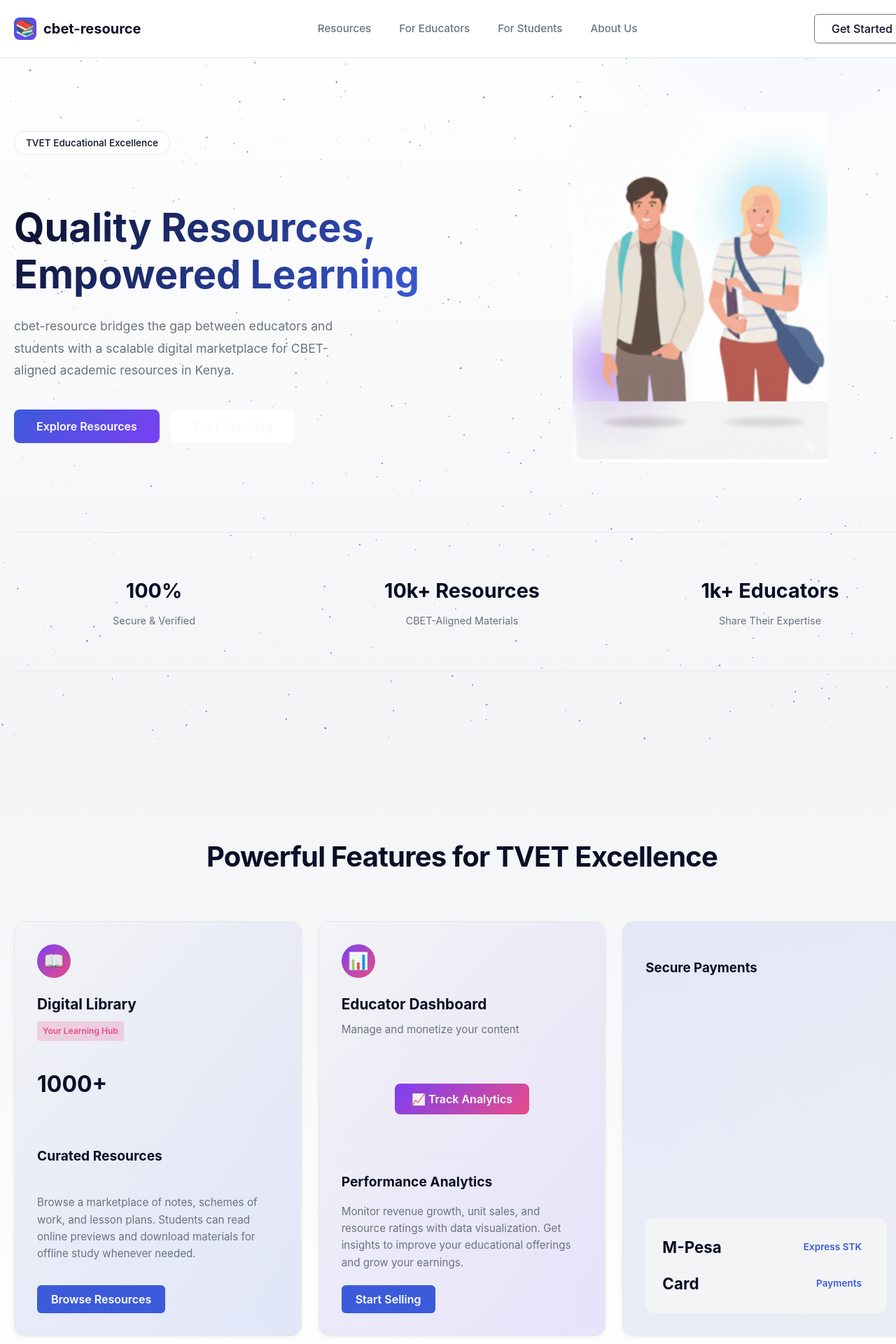
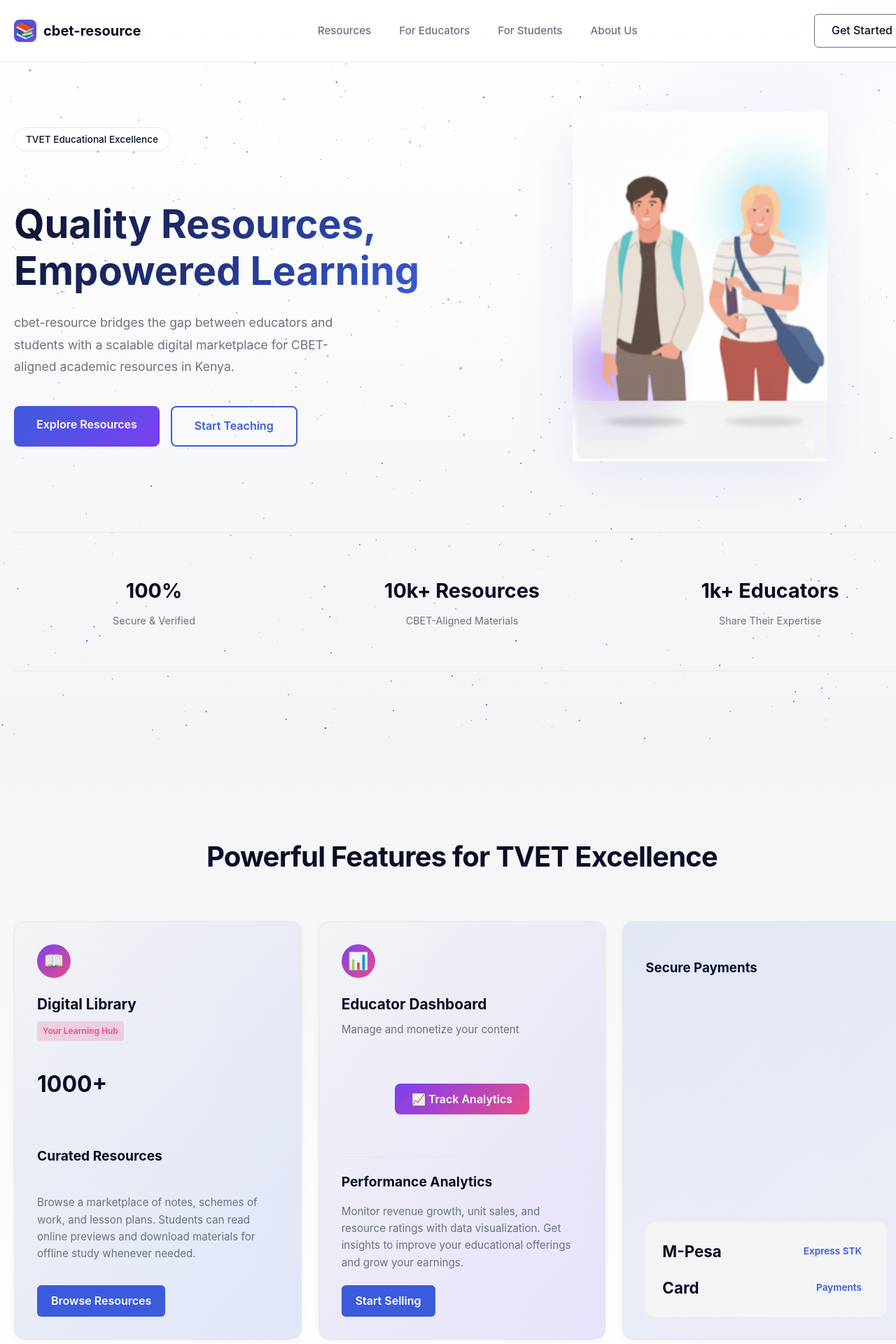
Before and after one commit to AlbertAmbani2/cbet-resource, a React (Vite) app: page / in a window 1280 px wide. Shown: the top 1920 px of the page at 70% size. Built offline with nearby package versions, Linux system fonts and the light colour scheme.

Commit message:
Updating navigation-links

```diff
--- a/src/components/FAQ.tsx
+++ b/src/components/FAQ.tsx
@@ -34,7 +34,7 @@ export default function FAQ() {
   ]
 
   return (
-    <section className="faq">
+    <section id="faq" className="faq">
       <div className="container">
         <h2 className="section-title">Frequently Asked Questions</h2>
 
--- a/src/components/Footer.tsx
+++ b/src/components/Footer.tsx
@@ -21,20 +21,20 @@ export default function Footer() {
           <div className="footer-section">
             <h4>Company</h4>
             <ul>
-              <li><a href="#about">About Us</a></li>
-              <li><a href="#mission">Our Mission</a></li>
-              <li><a href="#impact">Impact</a></li>
-              <li><a href="#team">Team</a></li>
+              <li><a href="#faq">About Us</a></li>
+              <li><a href="#resources">Resources</a></li>
+              <li><a href="#educators">For Educators</a></li>
+              <li><a href="#hero">Home</a></li>
             </ul>
           </div>
 
           <div className="footer-section">
             <h4>For Users</h4>
             <ul>
-              <li><a href="#for-students">For Students</a></li>
-              <li><a href="#for-educators">For Educators</a></li>
+              <li><a href="#resources">For Students</a></li>
+              <li><a href="#educators">For Educators</a></li>
               <li><a href="#resources">Browse Resources</a></li>
-              <li><a href="#dashboard">Dashboard</a></li>
+              <li><a href="#signup">Get Started</a></li>
             </ul>
           </div>
 
@@ -42,9 +42,9 @@ export default function Footer() {
             <h4>Resources</h4>
             <ul>
               <li><a href="#faq">FAQ</a></li>
-              <li><a href="#contact">Contact Us</a></li>
-              <li><a href="#guides">Guides</a></li>
-              <li><a href="#privacy">Privacy Policy</a></li>
+              <li><a href="#signup">Sign Up</a></li>
+              <li><a href="#resources">Resources</a></li>
+              <li><a href="#educators">Become Educator</a></li>
             </ul>
           </div>
 
--- a/src/components/Header.css
+++ b/src/components/Header.css
@@ -32,6 +32,11 @@
   text-decoration: none;
   cursor: pointer;
   min-width: fit-content;
+  transition: color 0.3s ease;
+}
+
+.logo:hover {
+  color: var(--accent-blue);
 }
 
 .logo-icon {
@@ -70,6 +75,7 @@
 }
 
 .btn-download {
+  display: inline-block;
   padding: 10px 24px;
   background: transparent;
   border: 1px solid var(--text-secondary);
@@ -77,11 +83,15 @@
   border-radius: 6px;
   font-weight: 500;
   white-space: nowrap;
+  text-decoration: none;
+  transition: all 0.3s ease;
 }
 
 .btn-download:hover {
   border-color: var(--accent-blue);
   color: var(--accent-blue);
+  color: white;
+
 }
 
 @media (max-width: 1024px) {
--- a/src/components/Header.tsx
+++ b/src/components/Header.tsx
@@ -5,19 +5,19 @@ export default function Header() {
     <header className="header">
       <div className="container">
         <div className="header-content">
-          <div className="logo">
+          <a href="#hero" className="logo">
             <div className="logo-icon">📚</div>
             <span className="logo-text">cbet-resource</span>
-          </div>
+          </a>
 
           <nav className="nav-menu">
             <a href="#resources">Resources</a>
             <a href="#educators">For Educators</a>
             <a href="#students">For Students</a>
-            <a href="#about">About Us</a>
+            <a href="#faq">About Us</a>
           </nav>
 
-          <button className="btn-download">Get Started</button>
+          <a href="#signup" className="btn-download">Get Started</a>
         </div>
       </div>
     </header>
--- a/src/components/Hero.css
+++ b/src/components/Hero.css
@@ -79,6 +79,7 @@
 }
 
 .btn-primary {
+  display: inline-block;
   padding: 14px 32px;
   background: linear-gradient(135deg, var(--accent-blue), var(--accent-purple));
   border: none;
@@ -87,6 +88,7 @@
   font-weight: 600;
   cursor: pointer;
   transition: all 0.3s ease;
+  text-decoration: none;
 }
 
 .btn-primary:hover {
@@ -95,25 +97,30 @@
 }
 
 .btn-secondary {
+  display: inline-block;
   padding: 14px 32px;
-  background: white;
-  border: none;
-  color: var(--dark-bg);
+  background: transparent;
+  border: 2px solid var(--accent-blue);
+  color: var(--accent-blue);
   border-radius: 8px;
   font-weight: 600;
   cursor: pointer;
   transition: all 0.3s ease;
+  text-decoration: none;
 }
 
 .btn-secondary:hover {
-  background: var(--text-light);
+  background: var(--accent-blue);
+  color: white;
   transform: translateY(-3px);
+  box-shadow: 0 10px 30px rgba(59, 91, 219, 0.3);
 }
 
 .hero-right {
   display: flex;
   justify-content: center;
   align-items: center;
+  perspective: 1000px;
 }
 
 .hero-image {
@@ -122,6 +129,34 @@
   width: 100%;
   max-height: 500px;
   object-fit: contain;
+  animation: float 6s ease-in-out infinite, fadeInScale 0.8s ease-out;
+  filter: drop-shadow(0 20px 40px rgba(59, 91, 219, 0.1));
+}
+
+@keyframes float {
+  0%, 100% {
+    transform: translateY(0px) rotateZ(0deg);
+  }
+  25% {
+    transform: translateY(-8px) rotateZ(0.5deg);
+  }
+  50% {
+    transform: translateY(-12px) rotateZ(0deg);
+  }
+  75% {
+    transform: translateY(-8px) rotateZ(-0.5deg);
+  }
+}
+
+@keyframes fadeInScale {
+  0% {
+    opacity: 0;
+    transform: scale(0.95);
+  }
+  100% {
+    opacity: 1;
+    transform: scale(1);
+  }
 }
 
 .stats-section {
@@ -163,6 +198,7 @@
 
   .hero-image {
     max-height: 400px;
+    animation: float 6s ease-in-out infinite, fadeInScale 0.8s ease-out;
   }
 
   .stats-section {
@@ -185,6 +221,7 @@
 
   .hero-image {
     max-height: 300px;
+    animation: float 6s ease-in-out infinite, fadeInScale 0.8s ease-out;
   }
 
   .stats-section {
--- a/src/components/Hero.tsx
+++ b/src/components/Hero.tsx
@@ -3,7 +3,7 @@ import { SparklesCore } from './ui/sparkles'
 
 export default function Hero() {
   return (
-    <section className="hero">
+    <section id="hero" className="hero">
       <div className="hero-particles">
         <SparklesCore
           id="hero-sparkles"
@@ -27,8 +27,8 @@ export default function Hero() {
               digital marketplace for CBET-aligned academic resources in Kenya.
             </p>
             <div className="hero-buttons">
-              <button className="btn-primary">Explore Resources</button>
-              <button className="btn-secondary">Start Teaching</button>
+              <a href="#resources" className="btn-primary">Explore Resources</a>
+              <a href="#educators" className="btn-secondary">Start Teaching</a>
             </div>
           </div>
 
--- a/src/components/Payment.css
+++ b/src/components/Payment.css
@@ -62,6 +62,7 @@
 }
 
 .btn-start {
+  display: inline-block;
   padding: 14px 32px;
   background: var(--accent-blue);
   border: none;
@@ -70,6 +71,7 @@
   font-weight: 600;
   cursor: pointer;
   transition: all 0.3s ease;
+  text-decoration: none;
 }
 
 .btn-start:hover {
--- a/src/components/Payment.tsx
+++ b/src/components/Payment.tsx
@@ -2,7 +2,7 @@ import './Payment.css'
 
 export default function Payment() {
   return (
-    <section className="payment">
+    <section id="signup" className="payment">
       <div className="container">
         <div className="payment-content">
           <div className="payment-left">
@@ -28,7 +28,7 @@ export default function Payment() {
               </div>
             </div>
 
-            <button className="btn-start">Start Your Journey</button>
+            <a href="#signup" className="btn-start">Start Your Journey</a>
           </div>
 
           <div className="payment-right">
--- a/src/components/Solutions.css
+++ b/src/components/Solutions.css
@@ -106,6 +106,7 @@
 }
 
 .btn-small {
+  display: inline-block;
   align-self: flex-start;
   padding: 10px 20px;
   background: var(--accent-blue);
@@ -115,6 +116,7 @@
   font-weight: 600;
   cursor: pointer;
   transition: all 0.3s ease;
+  text-decoration: none;
 }
 
 .btn-small:hover {
--- a/src/components/Solutions.tsx
+++ b/src/components/Solutions.tsx
@@ -2,7 +2,7 @@ import './Solutions.css'
 
 export default function Solutions() {
   return (
-    <section className="solutions">
+    <section id="resources" className="solutions">
       <div className="container">
         <h2 className="section-title">Powerful Features for TVET Excellence</h2>
 
@@ -20,10 +20,10 @@ export default function Solutions() {
               Students can read online previews and download materials
               for offline study whenever needed.
             </p>
-            <button className="btn-small">Browse Resources</button>
+            <a href="#resources" className="btn-small">Browse Resources</a>
           </div>
 
-          <div className="solution-card solution-card-2">
+          <div id="educators" className="solution-card solution-card-2">
             <div className="solution-header">
               <div className="icon-circle">📊</div>
               <h3>Educator Dashboard</h3>
@@ -38,7 +38,7 @@ export default function Solutions() {
                 with data visualization. Get insights to improve your
                 educational offerings and grow your earnings.
               </p>
-              <button className="btn-small">Start Selling</button>
+              <a href="#signup" className="btn-small">Start Selling</a>
             </div>
           </div>
 
--- a/src/index.css
+++ b/src/index.css
@@ -23,6 +23,10 @@
   text-rendering: optimizeLegibility;
   -webkit-font-smoothing: antialiased;
   -moz-osx-font-smoothing: grayscale;
+}
+
+html {
+  scroll-behavior: smooth;
 }
 
 a {
@@ -62,6 +66,7 @@ button {
 button:hover {
   background-color: var(--accent-purple);
   transform: translateY(-2px);
+  color: white;
 }
 button:focus,
 button:focus-visible {
```
